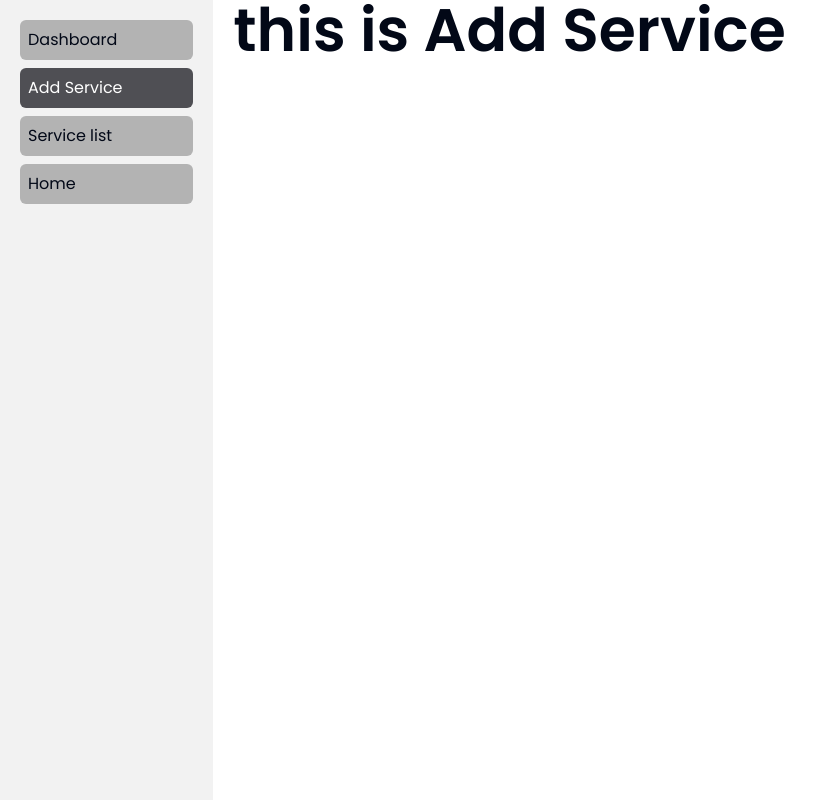
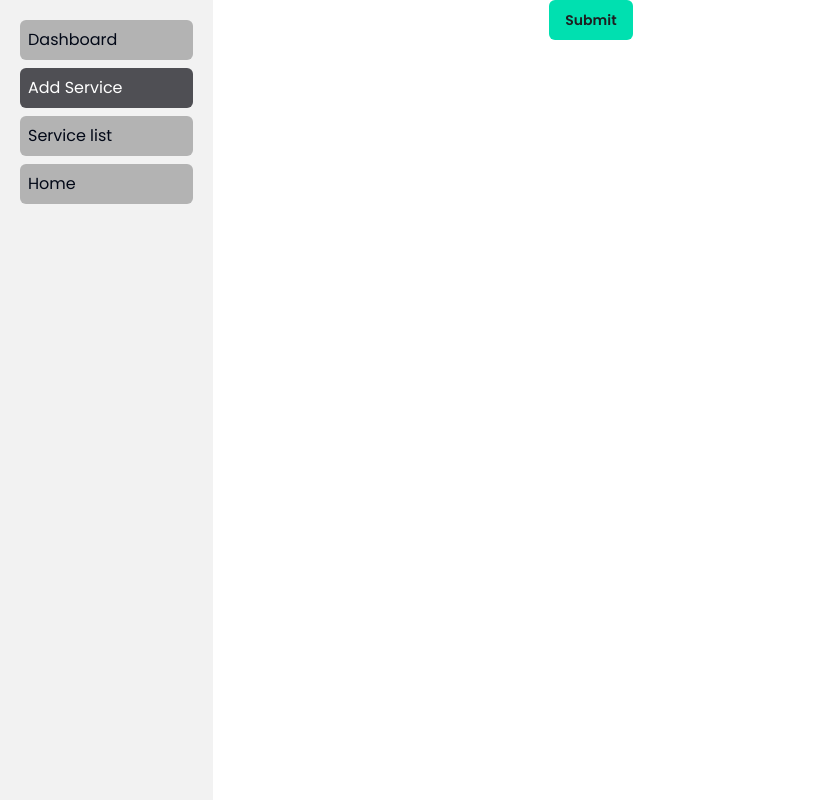
Before and after one commit to shuvrodev337/practise-shadcn-framer, a React (Vite) app: page /admin/add-service in a window 1280 px wide. Shown: the whole page, without its empty margins (0-827 px from the left). Built offline with nearby package versions, Linux system fonts and the light colour scheme.

Commit message:
tanstack mutate

```diff
--- a/src/api/admin/services/service.hook.ts
+++ b/src/api/admin/services/service.hook.ts
@@ -5,6 +5,8 @@
   const services = useQuery({
     queryKey: ["services"],
     queryFn: getServices,
+    // gcTime:5000
+    // staleTime: 30000
   });
   return services;
 };
--- a/src/pages/Admin/AddService.tsx
+++ b/src/pages/Admin/AddService.tsx
@@ -1,7 +1,67 @@
+import { Button } from "@/components/ui/button";
+import { useMutation, useQueryClient } from "@tanstack/react-query";
+import { FormEvent, useState } from "react";
+
 const AddService = () => {
+  const [todo, setTodo] = useState("");
+  const queryClient = useQueryClient(); // for cache invalidating purpose, we need this hook
+  // this is an example mutation request by tanstack // tanstack e create/pupdate/delete k useMutation diye handle kora hoy
+  // New Services er poriborte new todo for example, there is no service/todo server , this is a demo template.
+  // useMutation returns mutateAsync/mutate, isError, isSuccess, etc.
+  const { mutateAsync, isError, isSuccess } = useMutation({
+    mutationFn: async (newTodo) => {
+      // return axios.post('/todos', newTodo)
+      return await fetch("https://jsonplaceholder.typicode.com/todos", {
+        method: "POST",
+        body: JSON.stringify(newTodo),
+        headers: {
+          "Content-Type": "application/json",
+        },
+      });
+    },
+    // for cache invalidating, we can catch various events by 'on..'
+    // such as onSuccess, takes an callback, jekhane amra jei query key er cache ta invalidate korbo seta diye deya jay.
+    onSuccess: () => {
+      queryClient.invalidateQueries({ queryKey: ["todos"] });
+    },
+  });
+  const handleSubmit = async (e: FormEvent) => {
+    e.preventDefault();
+    // This is a demo newTodo, imagine it came from form.
+    const newTodo = {
+      userId: 1222,
+      id: 1222,
+      title: "delectus aut autem",
+      completed: false,
+    };
+    await mutateAsync(newTodo); // shudhu 'mutate' use korle async/await use kora lagbena.
+  };
+
+  // Cache in Behaviour of Tanstack Query, Cache Time, Stale Time
+  //1.Kono Component st time Mount e Tanstack jokhon kono data fetch kore ane, tokhon se oi data k ene cache kore rakhe.example: todoIst ta get korar por cache kore rakhe.
+
+  // 2. Next time jokhon abar oi component mount hoy, (todoList/ serviceList page e abar asa hole), tanstack cache theke data ta serve kore.
+  // component unmount hole oi component er query ('todos') er status 'inactive' hoye jay.
+  // component mount hole oi component er query ('todos') er status 'fetching' and then data cache korar pore status 'stale' hoye jay.
+
+  //3. Proti bar cach theke data dekhanor somoy behind the scene e arekta fetch (get) request send kore, and jodi todoList ta te kono change(mutation) hoy ,se tokhon on the fly updated todolist ta ene dekhabe and new data cach kore rakhbe.
+
+  // 4.As a developer our job is to invalidate(refectch) the cache of the related query (key ex: 'todos')
+
+  // 5.component mount/unmount howar somoy tanstack akta arefetch chalay dey. for this reason, differnt page thekee data update kore  , data get kora page e asle updated data e pawa jay. but jodi ak e page e data update kora hoy and updated data real time e dekhte hole, MUST cache invalidate korte hobe.
+
+  // 6. Cache Time->By default kotokkhon data cache kore rakhbe ? 1000* 60 * 5   ms/5 min tanstack data cache in kore rakhe, so that after initial fetch, 5 min porjonto route change kore abar oi page e asle loading state na dekhiye, cache thekei data serve kore,Cache kotokkhon dhore rakhbe, seta 'gcTime' diye maintain kora hoy , at original get query.
+
+  //7 . stale time-? jei data query hoyeche seta clean na, cache theke dekhacche, not latest, eta bujhate 'stale' status dekhay.jodi behind the scene e data fetch ta akta specific time er jonno off rakhte chai and tanstack k bole dite chai jei data ta ache setar status 'fresh' for certain perion of time? seta 'staleTime' diye maintain kora hoy , at original get query.
+  // 'fresh ' status e thaka kalin se kono bts get request pathabe na. jesob data frequently updated hoyna, sesob khetre bts request er dorkar nai.and sekhane staleTime diye backend e request pathanor rate ta maintain kora jay,
+  // staleTime Infinity kore dile infinity time er jonno status 'fresh' thakbe, kokhono bts fetch korbe na.
+  // By default staleTime thake 0, every time load howar sathe sathei bts fetch chole.
   return (
     <div>
-      <h1>this is Add Service</h1>
+      <form onSubmit={handleSubmit}>
+        <input type="text" onChange={(e) => setTodo(e.target.value)} />
+        <Button variant={"default"}>Submit</Button>
+      </form>
     </div>
   );
 };
--- a/src/pages/Admin/ServiceList.tsx
+++ b/src/pages/Admin/ServiceList.tsx
@@ -31,6 +31,7 @@
     );
   }
   return (
+    // https://ui.shadcn.com/docs/components/table
     <Container className="mt-10 border rounded ">
       <Table>
         <TableCaption>A list of total todos.</TableCaption>
```
Also changed, not shown: src/notes/tanstack.txt.
